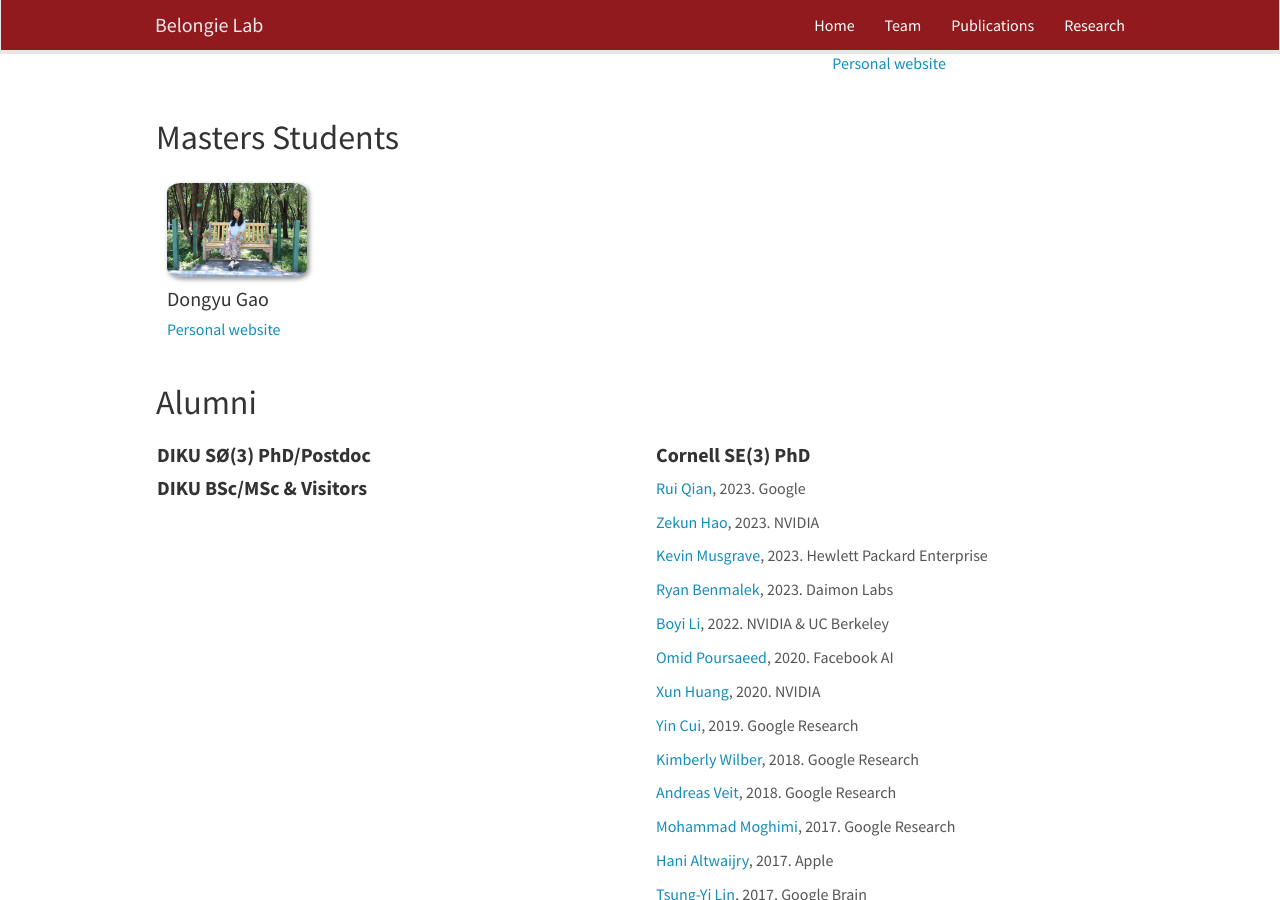
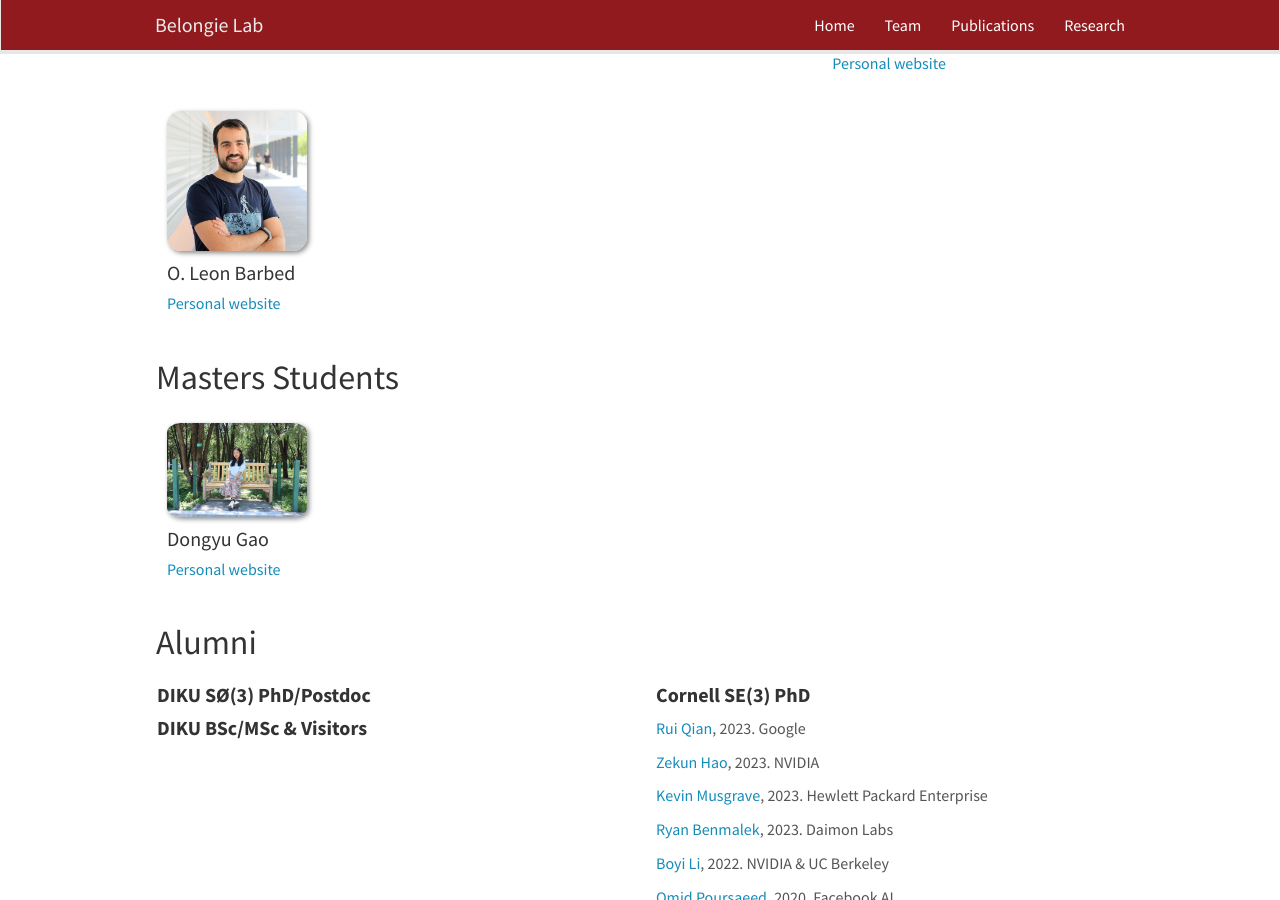
Before and after one commit to BelongieLab/belongielab.github.io, a Jekyll site: the page built from _pages/team.md, in a window 1280 px wide and 900 px high, scrolled down 3029 px. Built offline with Jekyll 4.4.1, drawn with Linux system fonts in a browser that asks for light colours; nearby versions of some CDN libraries.

Commit message:
include myself

```diff
--- a/_data/vr_members.yml
+++ b/_data/vr_members.yml
@@ -19,3 +19,6 @@
 - name: Jona Ruthardt
   photo: jona-ruthardt.jpg
   website: https://jonaruthardt.github.io/
+- name: O. Leon Barbed
+  photo: leon.jpg
+  website: https://sites.google.com/unizar.es/leon-barbed/inicio
```
Also changed, not shown: images/teampic/leon.jpg (added).
